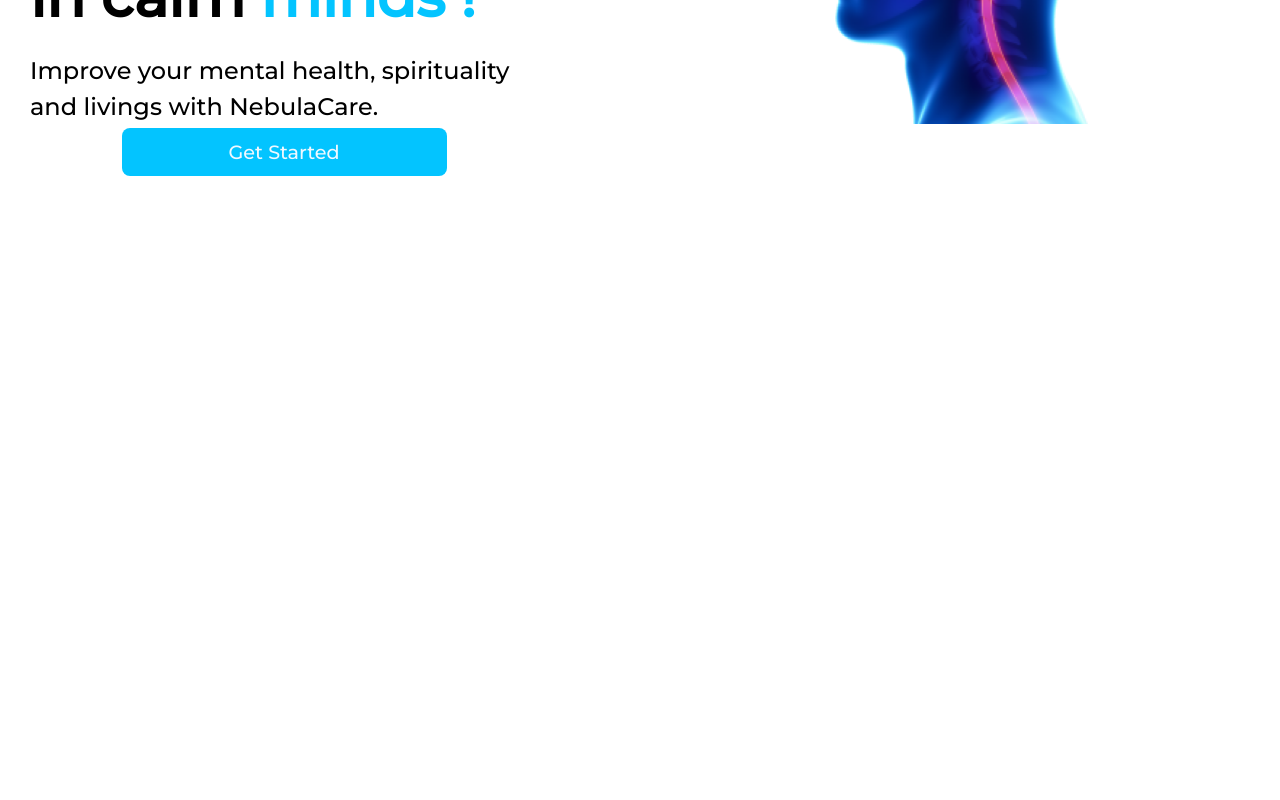
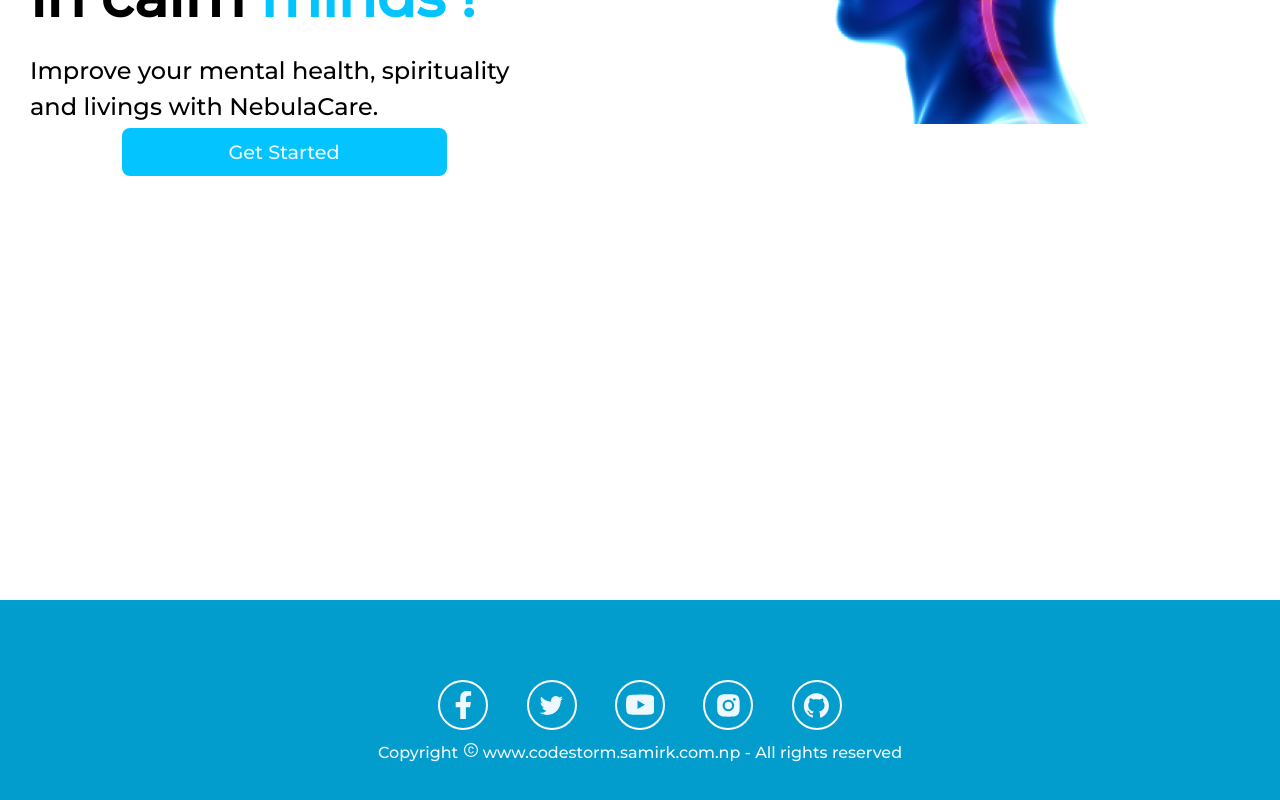
Before and after one commit to samirkhanalofficial/NebuLearn-Psychiatrists-Booking-Website, a Next.js app: page / in a window 1280 px wide. Shown: the part 360-1160 px from the top of the page. Before the commit the page ends 800 px from the top, so only its background shows below. Built offline with nearby package versions, Linux system fonts and the light colour scheme.

Commit message:
footer added

```diff
--- /dev/null
+++ b/components/Footer.tsx
@@ -0,0 +1,41 @@
+import React from "react";
+import style from "../styles/footer.module.css";
+import { FaFacebookF } from "react-icons/fa";
+import {
+  AiOutlineTwitter,
+  AiFillInstagram,
+  AiFillGithub,
+  AiOutlineCopyrightCircle,
+} from "react-icons/ai";
+import { BsYoutube } from "react-icons/bs";
+import Image from "next/image";
+
+export default function Footer() {
+  return (
+    <>
+      <div className={style.footer}>
+        <div className={style.logoSection}>
+          <div className={style.iconlogo}>
+            <FaFacebookF />
+          </div>
+          <div className={style.iconlogo}>
+            <AiOutlineTwitter />
+          </div>
+          <div className={style.iconlogo}>
+            <BsYoutube />
+          </div>
+          <div className={style.iconlogo}>
+            <AiFillInstagram />
+          </div>
+          <div className={style.iconlogo}>
+            <AiFillGithub />
+          </div>
+        </div>
+        <p className={style.h3}>
+          Copyright <AiOutlineCopyrightCircle /> www.codestorm.samirk.com.np -
+          All rights reserved
+        </p>
+      </div>
+    </>
+  );
+}
--- a/pages/discussions.tsx
+++ b/pages/discussions.tsx
@@ -1,3 +1,4 @@
+import Footer from "@/components/Footer";
 import Nav from "@/components/Nav";
 import Head from "next/head";
 import Link from "next/link";
@@ -64,6 +65,7 @@ export default function Discussions() {
           ))}
         </div>
       </div>
+      <Footer />
     </>
   );
 }
--- a/pages/index.tsx
+++ b/pages/index.tsx
@@ -3,12 +3,13 @@ import Nav from "../components/Nav";
 import { useRouter } from "next/router";
 import HeroSection from "@/components/HeroSection";
 import style from "../styles/index.module.css";
+import Footer from "@/components/Footer";
 
 // RedHat, smartcontract in solidity
 export default function Home() {
   const router = useRouter();
   return (
-    <>
+    <div className={style.main}>
       <Head>
         <title>CodeStorm</title>
         <meta
@@ -31,10 +32,13 @@ export default function Home() {
           </>
           src="/brain.png"
         />
-        <div>
+        <div className={style.buttonSection}>
           <button className={style.button}>Get Started</button>
         </div>
       </div>
-    </>
+      <footer className={style.footer}>
+        <Footer />
+      </footer>
+    </div>
   );
 }
--- a/pages/meditations.tsx
+++ b/pages/meditations.tsx
@@ -6,6 +6,7 @@ import style from "../styles/Meditations.module.css";
 
 import React, { useState } from "react";
 import Card from "@/components/Card";
+import Footer from "@/components/Footer";
 
 export default function Psychiatrists() {
   const router = useRouter();
@@ -33,7 +34,7 @@ export default function Psychiatrists() {
     },
   ]);
   return (
-    <>
+    <div className={style.main}>
       <Head>
         <title>CodeStorm</title>
         <meta
@@ -66,6 +67,7 @@ export default function Psychiatrists() {
           </>
         ))}
       </div>
-    </>
+      <Footer />
+    </div>
   );
 }
--- a/styles/Meditations.module.css
+++ b/styles/Meditations.module.css
@@ -11,6 +11,8 @@
   margin-top: 40px;
   font-size: 2.1rem;
 }
-.blueWord {
-  color: #03c4ff;
+
+.main {
+  position: relative;
+  height: 100%;
 }
--- /dev/null
+++ b/styles/footer.module.css
@@ -0,0 +1,44 @@
+.footer {
+  background-color: #029dcc;
+}
+.logo {
+  color: aliceblue;
+}
+.logoSection {
+  display: flex;
+  justify-content: center;
+  justify-items: center;
+  margin-top: 50px;
+  font-size: 1.8rem;
+  padding-top: 30px;
+  color: aliceblue;
+  gap: 3%;
+}
+
+.comName {
+  top: 110px;
+  margin-left: 45px;
+  text-align: center;
+  font-size: 1.1rem;
+}
+.iconlogo {
+  border: 2px solid rgb(254, 252, 252);
+  border-radius: 50%;
+  display: flex;
+  justify-content: center;
+  align-items: center;
+  width: 50px;
+  height: 50px;
+  cursor: pointer;
+}
+.h3 {
+  color: aliceblue;
+  text-align: center;
+  padding-top: 12px;
+  padding-bottom: 40px;
+}
+.footer {
+  position: absolute;
+  top: 100%;
+  width: 100%;
+}
--- a/styles/index.module.css
+++ b/styles/index.module.css
@@ -1,3 +1,7 @@
+.main {
+  position: relative;
+  height: 960px;
+}
 .button {
   width: 325px;
   background-color: #03c4ff;
@@ -16,3 +20,6 @@
 .button:hover {
   background-color: rgb(13, 22, 136);
 }
+.buttonSection {
+  margin-bottom: 200px;
+}
```
